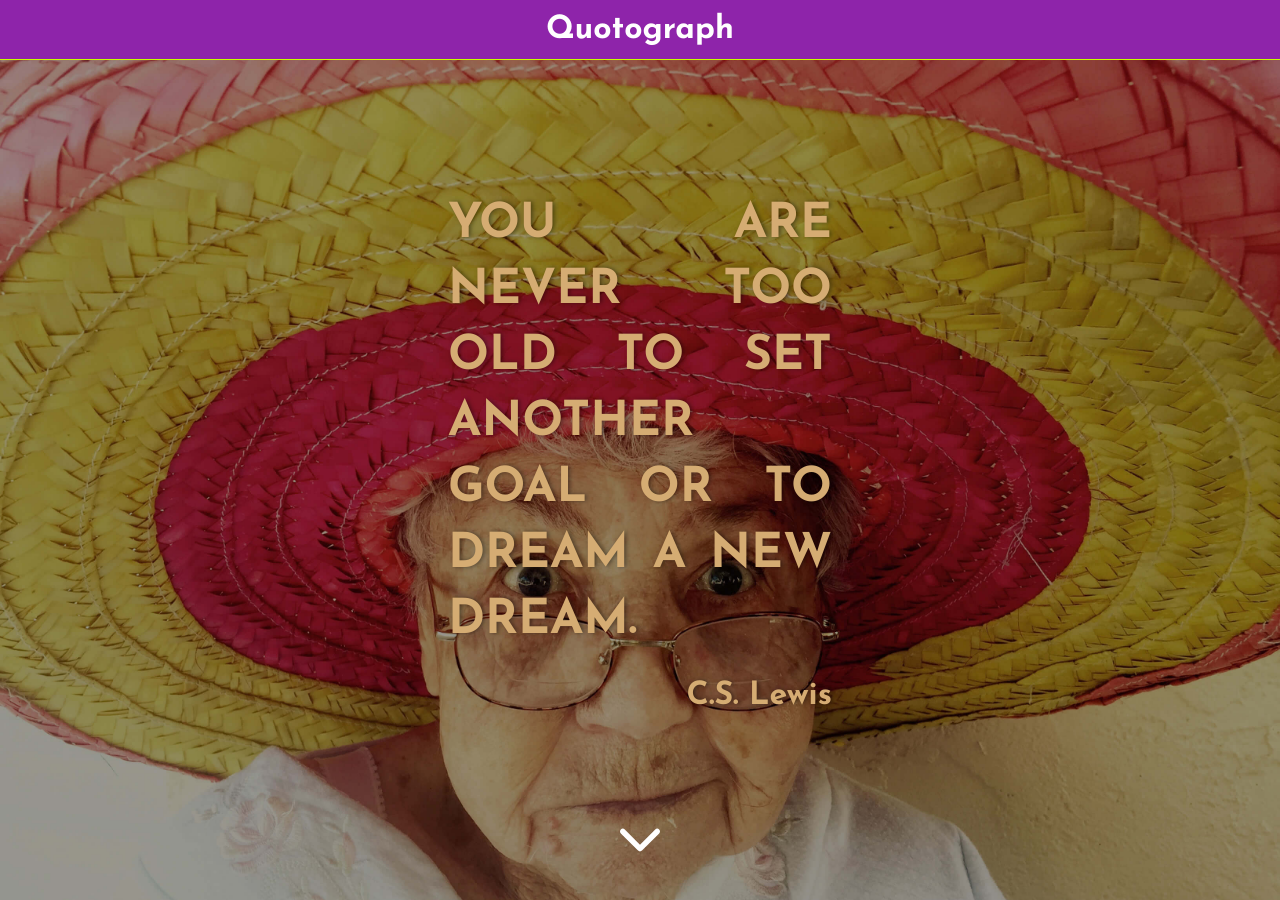
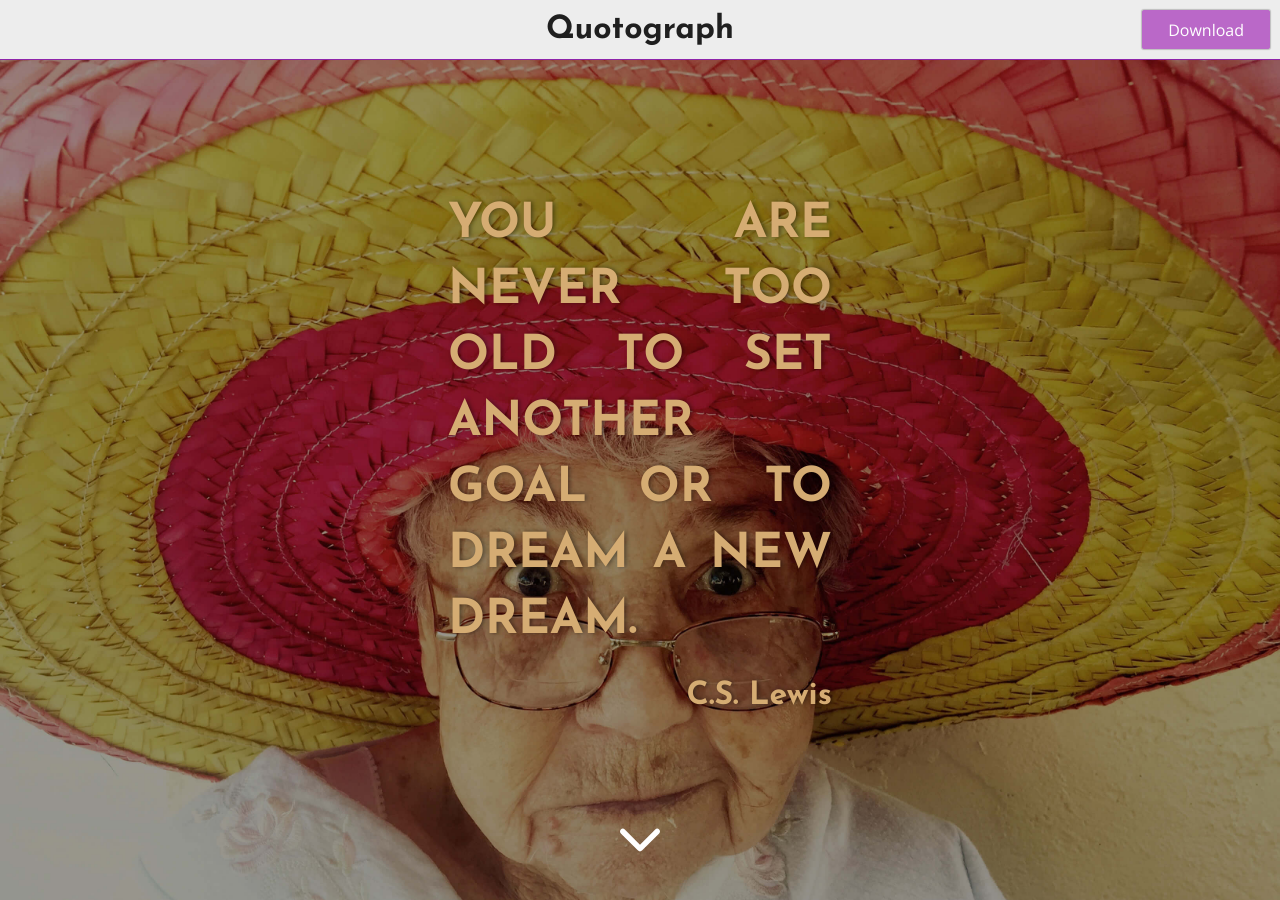
Before and after one commit to stanidesis/quotograph, a Jekyll site: the page built from index.html, in a window 1280 px wide. Built offline with Jekyll 4.4.1, drawn with Linux system fonts in a browser that asks for light colours.

Commit message:
Install Button Looks Good, Added Normal and Bold

```diff
--- a/_includes/header.html
+++ b/_includes/header.html
@@ -1,3 +1,4 @@
 <div class="header affix">
   <h2 class="f-fontH2 u-alignCenter u-noCushion" style="line-height: 6rem">Quotograph</h2>
+  <a class="f-fontN3 f-fontBase u-noCushion" href="#download"><span class="header-download">Download</span></a>
 </div>
--- a/_sass/components/_header.scss
+++ b/_sass/components/_header.scss
@@ -1,11 +1,29 @@
 .header {
-/*   @include m-boxShadow(0, 0, .2rem, .2rem, rgba($color-accent, .5)); */
   position: fixed;
   top: 0;
   left: 0;
   right: 0;
   height: 6rem;
-  background-color: $color-primary;
-  border-bottom: .1rem solid $color-accent;
+  background-color: $color-background;
+  border-bottom: .1rem solid $color-primary;
+  color: $color-textPrimary;
+}
+.header-download {
+  @include m-boxShadow(0, 0, .1rem, .1rem, rgba(black, .2));
+  @include m-transition(-mox-box-shadow, $seconds-defaultAnimLength ease-in);
+  @include m-transition(-webkit-box-shadow, $seconds-defaultAnimLength ease-in);
+  @include m-transition(box-shadow, $seconds-defaultAnimLength ease-in);
+  &:hover, &:active, &:visited {
+    @include m-boxShadow(0, 0, .4rem, .2rem, rgba(black, .5));
+  }
+  position: absolute;
+  right: 1rem;
+  top: 1rem;
+  bottom: 1rem;
+  background-color: $color-secondary;
+  border: 1px solid $color-secondary;
+  border-radius: .2rem;
+  padding: 0 2.5rem;
   color: white;
+  line-height: 3.8rem;
 }
--- a/_sass/fonts/_type.scss
+++ b/_sass/fonts/_type.scss
@@ -1,7 +1,7 @@
 // Fontsizes in REM, defaults set here.
 // Import fonts
 @import url(https://fonts.googleapis.com/css?family=Josefin+Sans:700);
-@import url(https://fonts.googleapis.com/css?family=Open+Sans:300);
+@import url(https://fonts.googleapis.com/css?family=Open+Sans:400,700);
 // These are the baselines
 $lineHeight-micro: .55;
 $lineHeight-smallest: 1.1;
@@ -13,7 +13,9 @@ $lineHeight-larger: 3.4;
 $lineHeight-largest: 4.4;
 $lineHeight-jumbo: 6.6;
 // Font-weight base
-$fontWeight-base: 300;
+$fontWeight-base: 400;
+// Font-weight bold
+$fontWeight-bold: 700;
 // Font-weight headlines
 $fontWeight-headlines: 700;
 // Font-family
@@ -47,6 +49,10 @@ body {
 .fontN3 {
   font-family: $fontFamily-base;
   font-weight: $fontWeight-base;
+}
+.fontN7 {
+  font-family: $fontFamily-base;
+  font-weight: $fontWeight-bold;
 }
 .fontN4 {
   font-family: $fontFamily-headlines;
```
